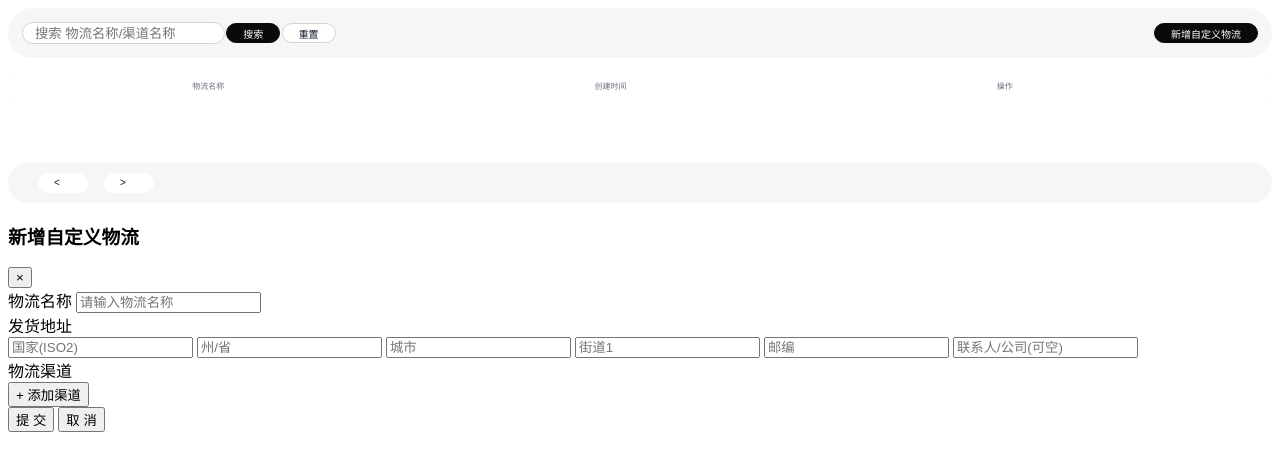
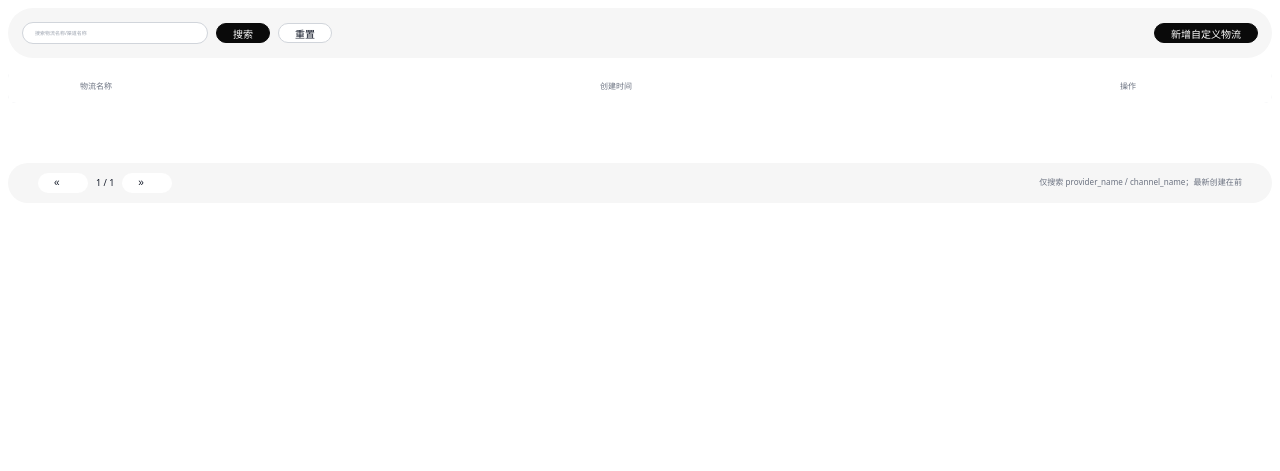
Before and after one commit to aidaddydog/minipost, a FastAPI app: template modules/logistics_channel/logistics_custom/frontend/templates/logistics_custom.html in a window 1280 px wide. Shown: the top 471 px of the page. Run offline with FastAPI, Linux system fonts and the light colour scheme; the template is opened without the code that fills it, so the values that code supplies are empty.

Commit message:
Update logistics_custom.html

```diff
--- a/modules/logistics_channel/logistics_custom/frontend/templates/logistics_custom.html
+++ b/modules/logistics_channel/logistics_custom/frontend/templates/logistics_custom.html
@@ -4,97 +4,14 @@
   <meta charset="utf-8" />
   <meta name="viewport" content="width=device-width, initial-scale=1" />
   <title>自定义物流</title>
-  <!-- 优先加载主题 tokens（仅 :root） -->
+  <!-- 主题 tokens（仅 :root 变量） -->
   <link rel="preload" as="style" href="/modules/_themes/default/root.css" onload="this.rel='stylesheet'">
   <noscript><link rel="stylesheet" href="/modules/_themes/default/root.css"></noscript>
-  <!-- 组件样式（不包含 :root） -->
+  <!-- 本模块样式（作用域 #logistics-custom-app；页面骨架由 JS 渲染） -->
   <link rel="stylesheet" href="/modules/logistics_channel/logistics_custom/frontend/static/logistics_custom.css" />
 </head>
 <body>
- <div id="logistics-custom-app" class="page">
-    <!-- 工具栏：左搜索 + 右新增 -->
-    <div class="toolbar" role="region" aria-label="筛选工具栏">
-      <div class="tool-left">
-        <div class="input-group">
-          <input id="kw" class="input input--search" type="text" placeholder="搜索 物流名称/渠道名称" aria-label="搜索关键字"/>
-          <button id="btnSearch" class="btn btn--black">搜索</button>
-          <button id="btnReset" class="btn">重置</button>
-        </div>
-      </div>
-      <div class="tool-right">
-        <button id="btnNew" class="btn btn--black">新增自定义物流</button>
-      </div>
-    </div>
-
-    <!-- 表格 -->
-    <div id="tableWrap" class="table-wrap">
-      <table class="table" aria-label="自定义物流列表">
-        <thead>
-          <tr>
-            <th class="col-exp"></th>
-            <th>物流名称</th>
-            <th>创建时间</th>
-            <th>操作</th>
-          </tr>
-        </thead>
-        <tbody id="tbody"></tbody>
-      </table>
-    </div>
-
-    <!-- 页脚（分页） -->
-    <div class="footer-bar" role="navigation">
-      <div class="pager">
-        <button id="prev" class="btn">&lt;</button>
-        <span id="pageInfo"></span>
-        <button id="next" class="btn">&gt;</button>
-      </div>
-    </div>
-  </div>
-
-  <!-- 弹窗：新增/编辑 -->
-  <div id="modal" class="modal" aria-hidden="true">
-    <div class="modal__mask" data-close></div>
-    <div class="modal__panel" role="dialog" aria-modal="true" aria-labelledby="dlgTitle">
-      <div class="modal__hd">
-        <h3 id="dlgTitle">新增自定义物流</h3>
-        <button class="modal__close" data-close aria-label="关闭">×</button>
-      </div>
-      <div class="modal__bd">
-        <div class="form-row">
-          <label>物流名称</label>
-          <input id="f_provider_name" class="input" type="text" placeholder="请输入物流名称" />
-        </div>
-
-        <div class="form-row">
-          <label>发货地址</label>
-          <div class="addr">
-            <!-- 这里可对接地址管理下拉；当前保留手填 -->
-            <input id="f_ship_from_country" class="input" placeholder="国家(ISO2)">
-            <input id="f_ship_from_state" class="input" placeholder="州/省">
-            <input id="f_ship_from_city" class="input" placeholder="城市">
-            <input id="f_ship_from_street1" class="input" placeholder="街道1">
-            <input id="f_ship_from_postcode" class="input" placeholder="邮编">
-            <input id="f_ship_from_contact" class="input" placeholder="联系人/公司(可空)">
-          </div>
-        </div>
-
-        <div class="form-row">
-          <label>物流渠道</label>
-          <div id="channelList" class="channels">
-            <!-- 动态行容器 -->
-          </div>
-          <div class="form-row__ops">
-            <button id="btnAddRow" class="btn">+ 添加渠道</button>
-          </div>
-        </div>
-      </div>
-      <div class="modal__ft">
-        <button id="btnSubmit" class="btn btn--black">提 交</button>
-        <button class="btn" data-close>取 消</button>
-      </div>
-    </div>
-  </div>
-
+  <!-- 页面骨架与交互由 logistics_custom.js 的 ensureRoot() 自动创建，无需模板内写任何 DOM -->
   <script src="/modules/logistics_channel/logistics_custom/frontend/static/logistics_custom.js"></script>
 </body>
 </html>
```
